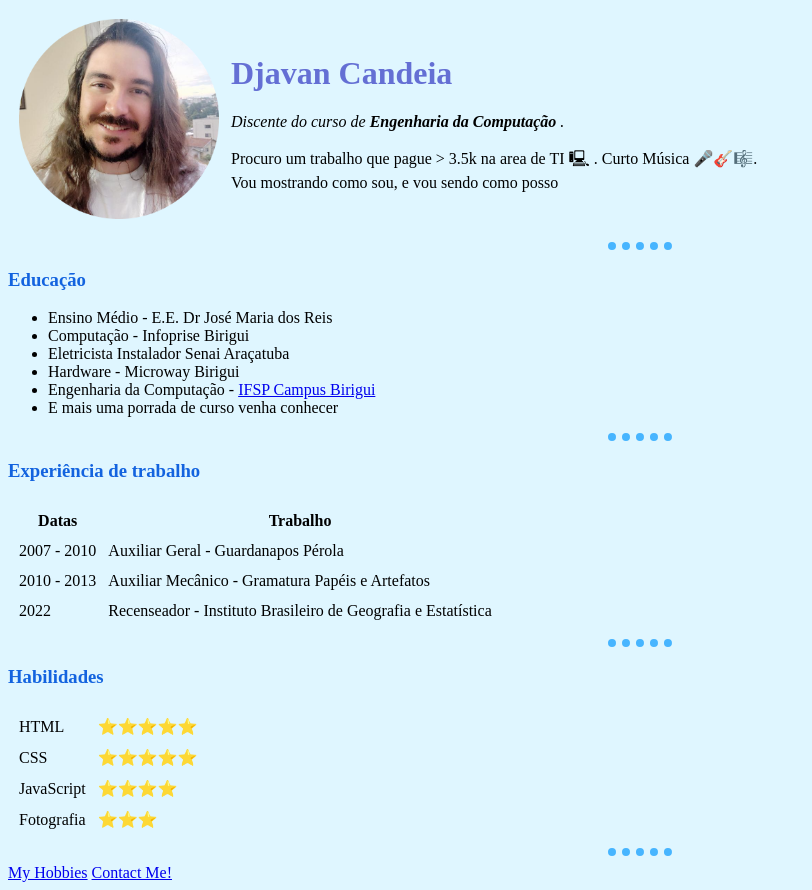
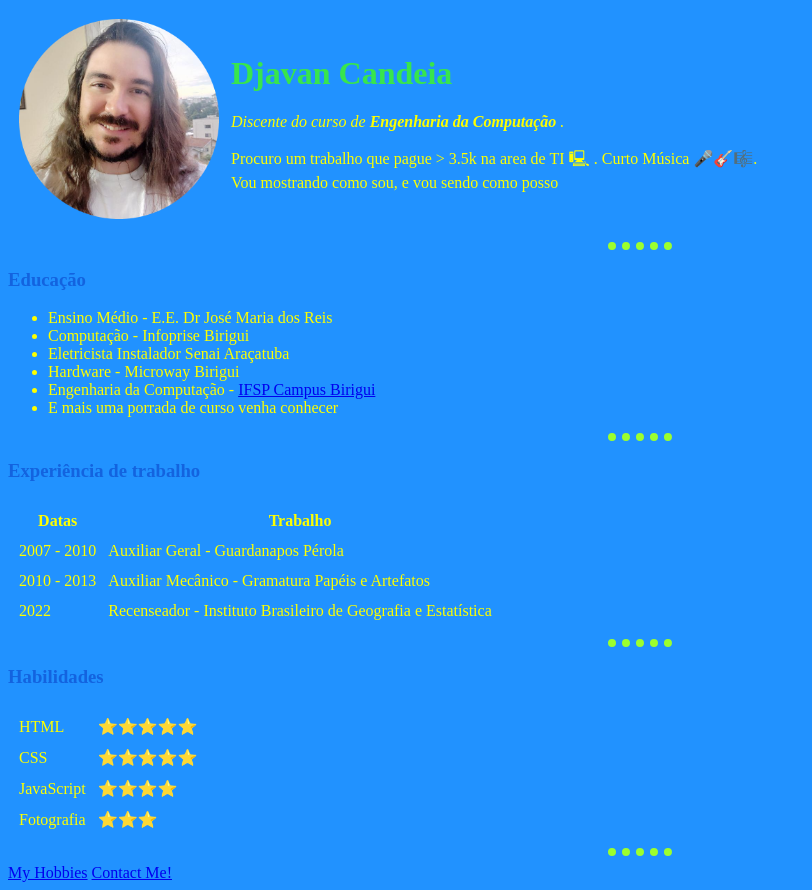
Before and after one commit to djavanc/cv2.0-css, a plain HTML site: page index.html in a window 1280 px wide. Shown: the whole page, without its empty margins (0-812 px from the left). Drawn offline with Linux system fonts and the light colour scheme.

Commit message:
Update styles.css

```diff
--- a/css/styles.css
+++ b/css/styles.css
@@ -1,18 +1,24 @@
   body {
-    background-color: #DFF6FF;
+    background-color: #2192FF;
   }
 
   h1 {
-    color: #646FD4;
+    color: #38E54D;
   }
 
   h3 {
     color: #1363DF;
   }
+  li {
 
+    color: #FDFF00;
+  }
+  table {
+    color: #FDFF00;
+  }
   hr {
     background-color: transparent;
-    border-color: #47B5FF;
+    border-color: #9CFF2E;
     border-style: dotted;
     border-width: 0 0 8px 0;
     width: 5%;
```
